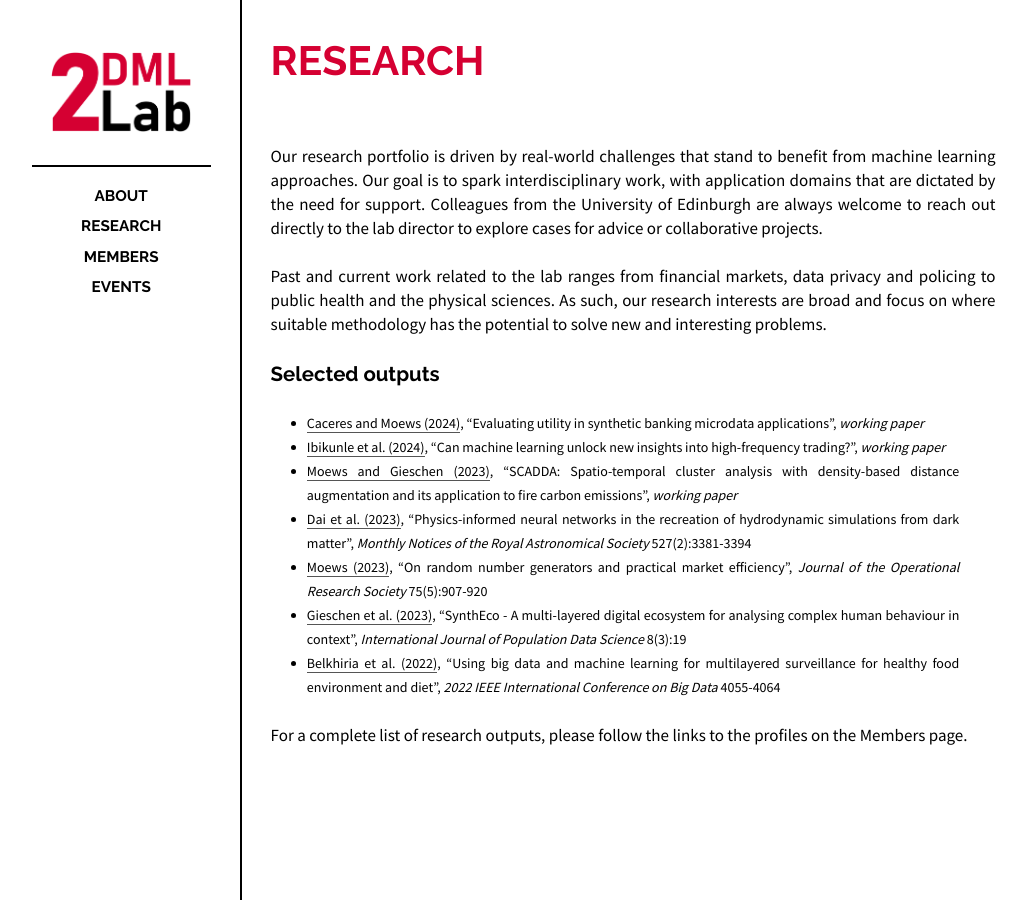
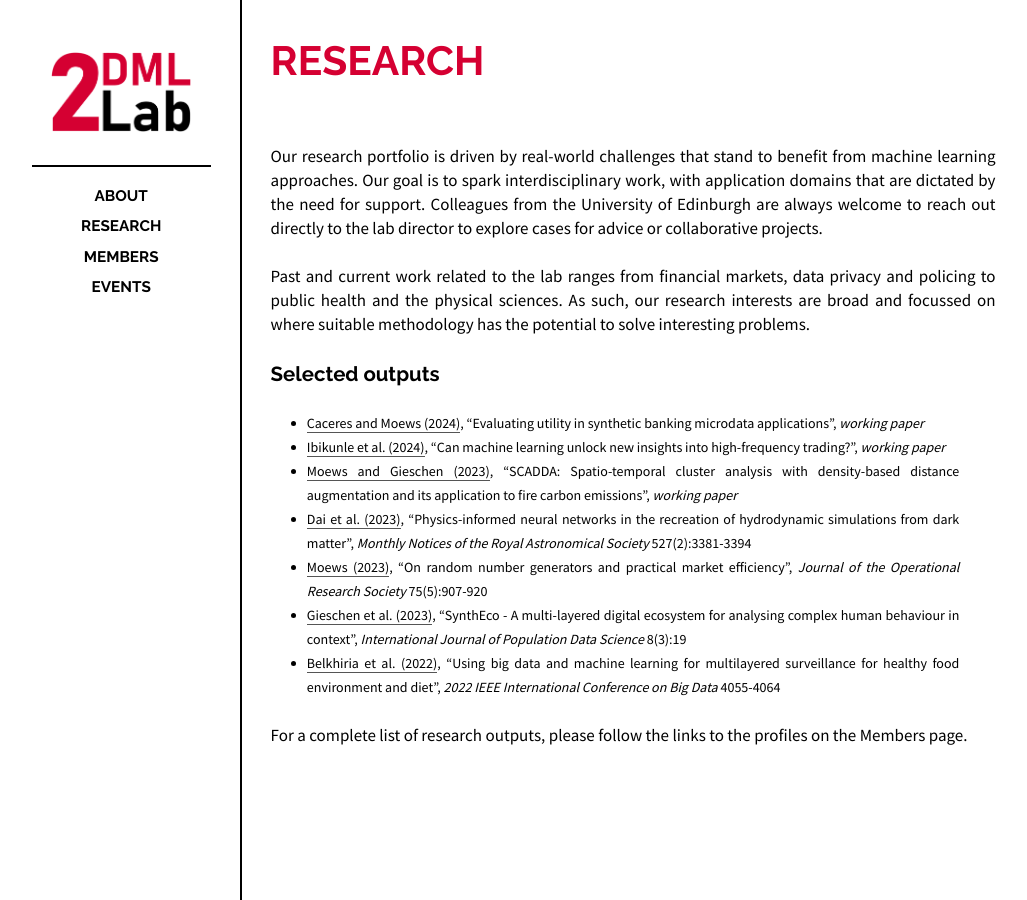
Before and after one commit to 2dml-lab/2dml-lab.github.io, a Jekyll site: the page built from _posts/2024-02-03-research.md, in a window 1280 px wide. Shown: the whole page, without its empty margins (118-1145 px from the left). Built offline with Jekyll 4.4.1, drawn with Linux system fonts in a browser that asks for light colours.

Commit message:
Update 2024-02-03-research.md

```diff
--- a/_posts/2024-02-03-research.md
+++ b/_posts/2024-02-03-research.md
@@ -17,7 +17,7 @@
 
 Our research portfolio is driven by real-world challenges that stand to benefit from machine learning approaches. Our goal is to spark interdisciplinary work, with application domains that are dictated by the need for support. Colleagues from the University of Edinburgh are always welcome to reach out directly to the lab director to explore cases for advice or collaborative projects.
 
-Past and current work related to the lab ranges from financial markets, data privacy and policing to public health and the physical sciences. As such, our research interests are broad and focus on where suitable methodology has the potential to solve new and interesting problems.
+Past and current work related to the lab ranges from financial markets, data privacy and policing to public health and the physical sciences. As such, our research interests are broad and focussed on where suitable methodology has the potential to solve interesting problems.
 
 ## Selected outputs
 
```
